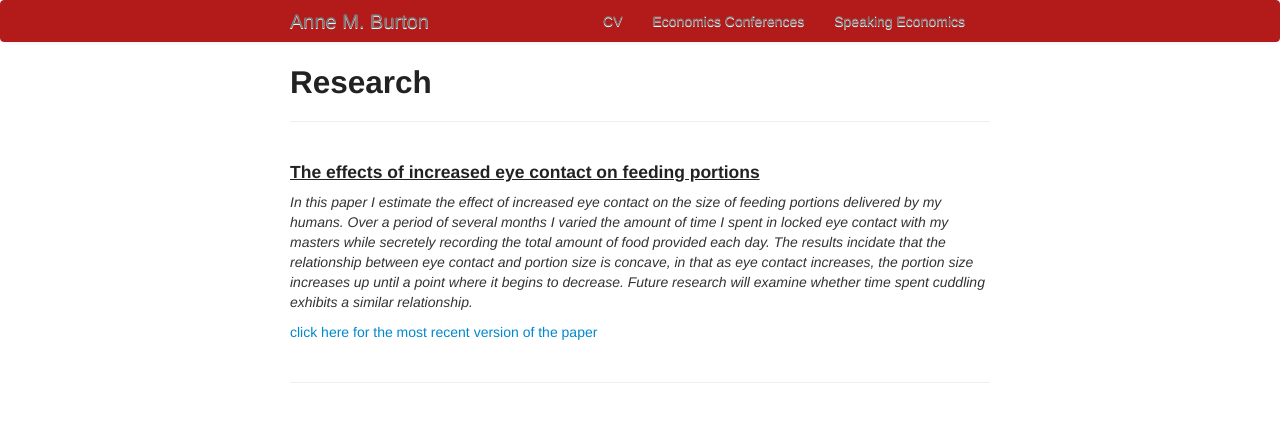
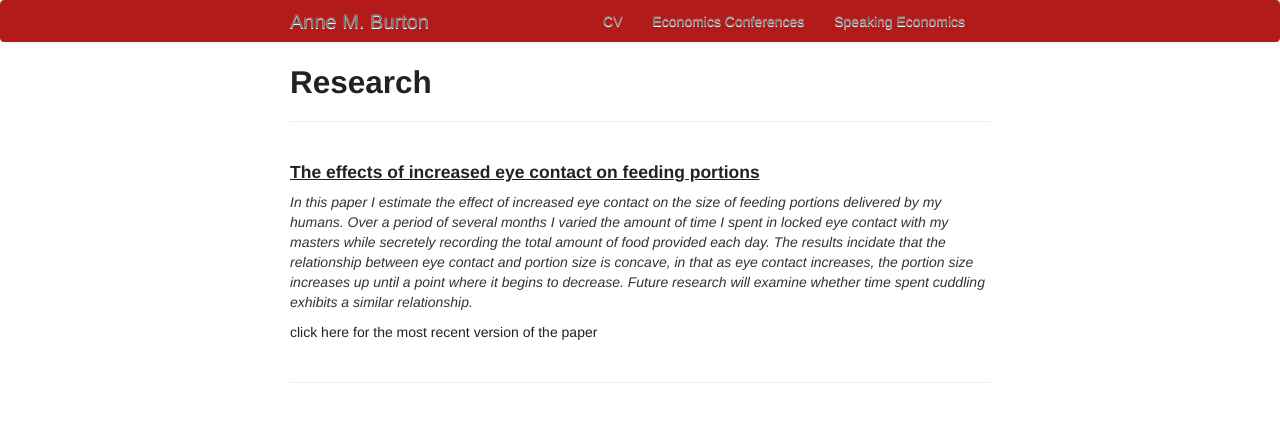
Before and after one commit to anne-m-burton/anne-m-burton.github.io, a Jekyll site: the page built from pages/research.md, in a window 1280 px wide. Shown: the top 422 px of the page. Built offline with Jekyll 4.4.1, drawn with Linux system fonts in a browser that asks for light colours.

Commit message:
change colors

```diff
--- a/assets/themes/twitter/css/my_custom_css.css
+++ b/assets/themes/twitter/css/my_custom_css.css
@@ -7,15 +7,15 @@ code {
 }
 
 a code {
-    color: #slateblue;
+    color: #222222;
 }
 
 a {
-    color: #slateblue;
+    color: #222222;
 }
 
 a:hover {
-    color: #222222;
+    color: #f7f7f7;
     background-color: #f7f7f7;
     text-decoration: none;
 }
@@ -25,7 +25,7 @@ a img {
 }
 
 a:hover img {
-    color: #222222;
+    color: #f7f7f7;
     background-color: #f7f7f7;
     text-decoration: none;
     border: solid 2px #f7f7f7;
@@ -92,7 +92,7 @@ h1, h2, h3, h4 {
     padding-right:20px;
     background-color:#b31b1b;
     background-image:-moz-linear-gradient(top, #b31b1b, #b31b1b);
-    background-image:-webkit-gradient(linear, 0 0, 0 100%, from(#b31b1b), to(#f2f2f2));
+    background-image:-webkit-gradient(linear, 0 0, 0 100%, from(#b31b1b), to(#b31b1b));
     background-image:-webkit-linear-gradient(top, #b31b1b, #b31b1b);
     background-image:-o-linear-gradient(top, #b31b1b, #b31b1b);
     background-image:linear-gradient(to bottom, #b31b1b, #b31b1b);
```
